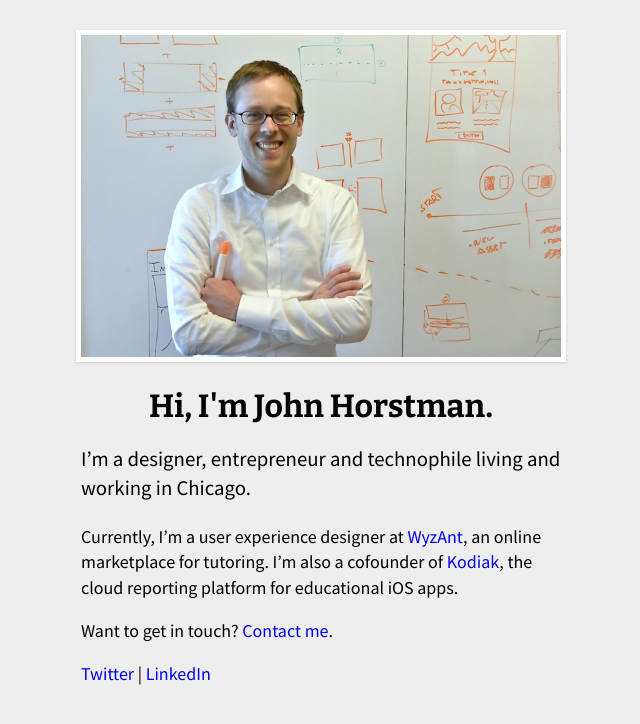
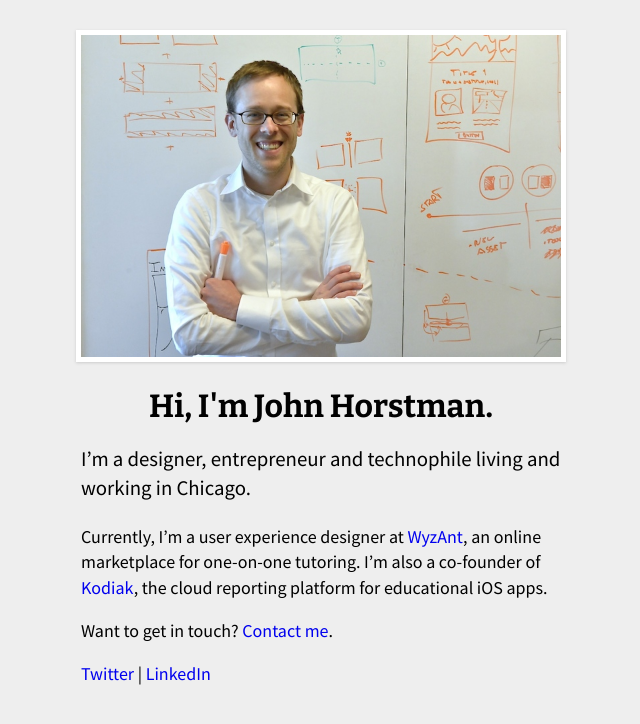
Before and after one commit to johnhorstman/johnhorstman.github.io, a Jekyll site: the page built from index.html, in a window 1280 px wide. Shown: the top 724 px of the page, without its empty margins (319-959 px from the left). Built offline with Jekyll 4.4.1, drawn with Linux system fonts in a browser that asks for light colours.

Commit message:
Fix typos

```diff
--- a/index.html
+++ b/index.html
@@ -11,7 +11,7 @@
 
   <p class="featured">I&rsquo;m a designer, entrepreneur and technophile living and working in Chicago.</p>
 
-  <p>Currently, I&rsquo;m a user experience designer at <a href="http://www.wyzant.com/" title="WyzAnt" target="_blank">WyzAnt</a>, an online marketplace for tutoring. I&rsquo;m also a cofounder of <a href="http://www.kodiakreporting.com/" title="Kodiak: Educational App Reporting" target="_blank">Kodiak</a>, the cloud reporting platform for educational iOS apps.</p>
+  <p>Currently, I&rsquo;m a user experience designer at <a href="http://www.wyzant.com/" title="WyzAnt" target="_blank">WyzAnt</a>, an online marketplace for one-on-one tutoring. I&rsquo;m also a co-founder of <a href="http://www.kodiakreporting.com/" title="Kodiak: Educational App Reporting" target="_blank">Kodiak</a>, the cloud reporting platform for educational iOS apps.</p>
 
   <p>Want to get in touch? <a href="mailto:hello@johnhorstman.com">Contact me</a>.</p>
 
```
